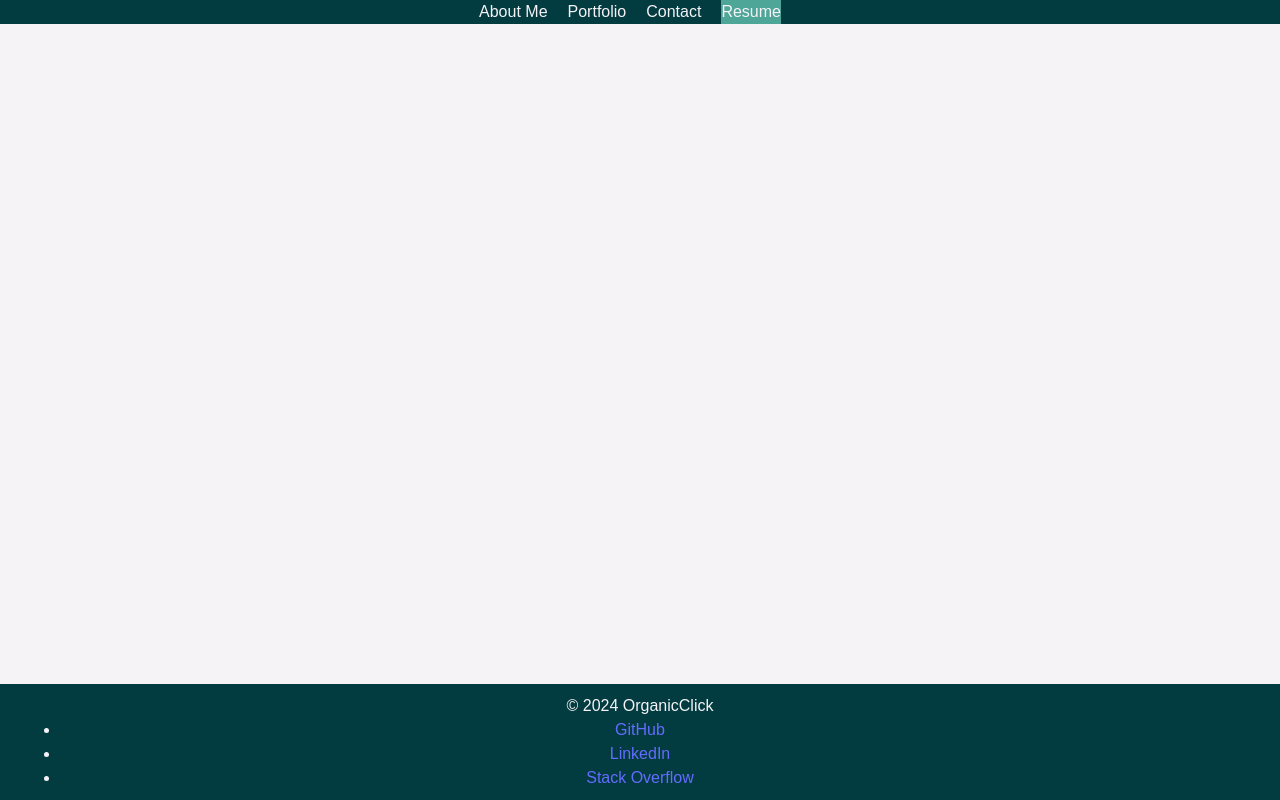
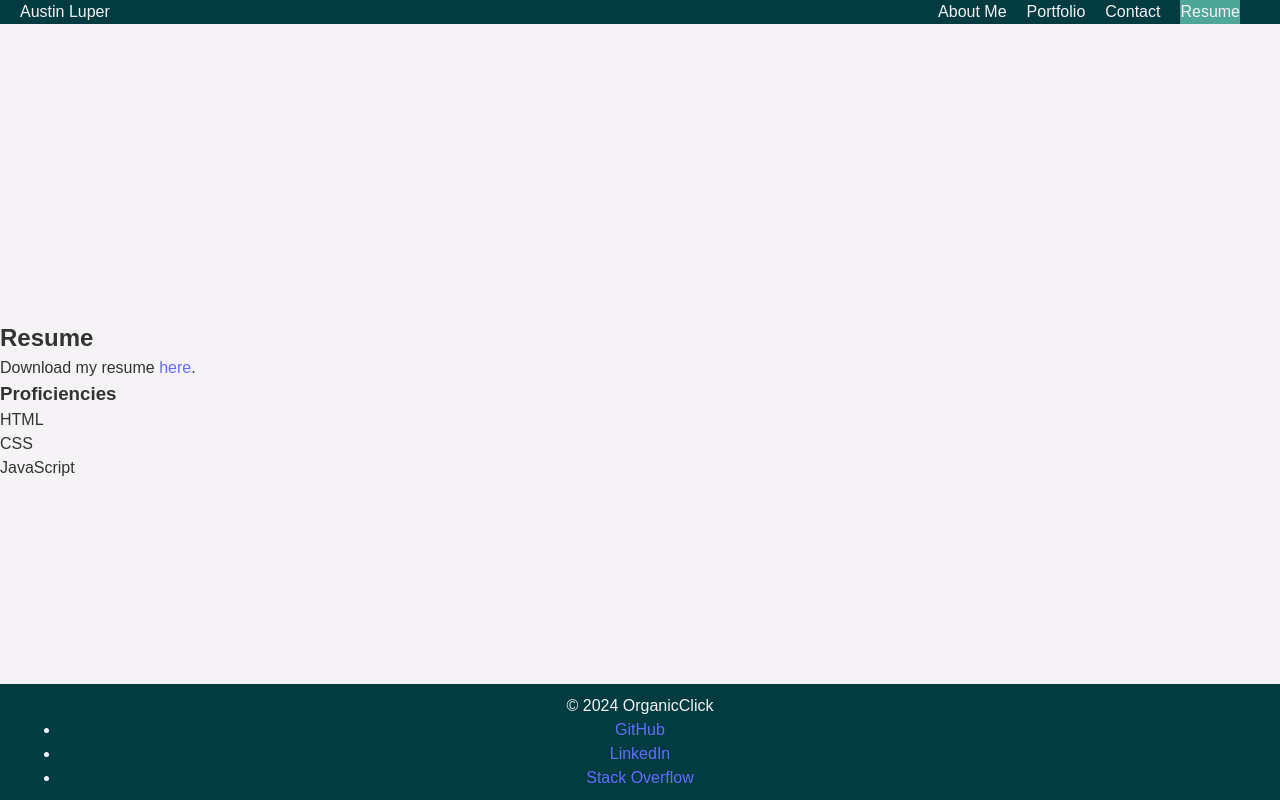
Before and after one commit to OrganicClick/react-portfolio-react-challenge, a React (Vite) app: page / in a window 1280 px wide. Both pictures are taken after a click on the item "Resume". Built offline with nearby package versions, Linux system fonts and the light colour scheme.

Commit message:
Added styling to get links in Navbar to display correctly. Also added placeholder content for the Resume.jsx page

```diff
--- a/src/App.css
+++ b/src/App.css
@@ -78,6 +78,7 @@ body {
 }
 
 /* Navbar styling */
+/* Navbar styling */
 .navbar {
   position: fixed;
   top: 0;
@@ -86,34 +87,40 @@ body {
   color: #F5F3F5; /* Navbar text color */
   z-index: 1000; /* Ensure Navbar appears above other content */
   display: flex; /* Use flexbox for layout */
-  justify-content: center; /* Align items horizontally to the center */
+  justify-content: space-between; /* Center the items horizontally with space around */
+  align-items: center; /* Align items vertically in the center */
+  padding: 0 20px; /* Add padding to create space around items */
 }
 
-.navbar ul {
+.navbar-left {
+  display: inline-block; /* Ensure inline display */
+}
+
+.navbar-center {
   list-style-type: none;
   margin: 0;
   padding: 0;
   overflow: hidden;
   display: flex; /* Use flexbox for layout */
-  justify-content: center; /* Align items horizontally to the center */
+  justify-content: center; /* Center the items horizontally */
+  align-items: center; /* Align items vertically in the center */
 }
 
-.navbar li {
+.navbar-center li {
   margin-right: 20px; /* Add margin-right to create space between links */
 }
 
-.navbar li a {
+.navbar-center li a {
   display: block;
   padding: 20px;
   text-decoration: none;
   color: #F5F3F5; /* Navbar text color */
 }
 
-.navbar li.active {
+.navbar-center li.active {
   background-color: #4EA699; /* Active Navbar background color */
 }
 
-/* Contact page styles */
 /* Contact page styles */
 .contact-container {
   position: absolute; /* Position the container absolutely */
--- a/src/components/Navbar.jsx
+++ b/src/components/Navbar.jsx
@@ -3,7 +3,8 @@ import React from 'react';
 const Navbar = ({ currentPage, handlePageChange }) => {
   return (
     <nav className="navbar">
-      <ul>
+      <div className="navbar-left">Austin Luper</div>
+      <ul className="navbar-center">
         <li className={currentPage === 'About' ? 'active' : ''} onClick={() => handlePageChange('About')}>
           About Me
         </li>
--- a/src/pages/Resume.jsx
+++ b/src/pages/Resume.jsx
@@ -3,7 +3,20 @@ import React from 'react';
 const Resume = () => {
   return (
     <div>
-      {/* Your resume content goes here */}
+      {/* Resume Content */}
+      <section>
+        <h2>Resume</h2>
+        <p>Download my resume <a href="/path/to/resume.pdf" download>here</a>.</p>
+
+        {/* List of Proficiencies */}
+        <h3>Proficiencies</h3>
+        <ul>
+          <li>HTML</li>
+          <li>CSS</li>
+          <li>JavaScript</li>
+          {/* Add more proficiencies as needed */}
+        </ul>
+      </section>
     </div>
   );
 };
```
